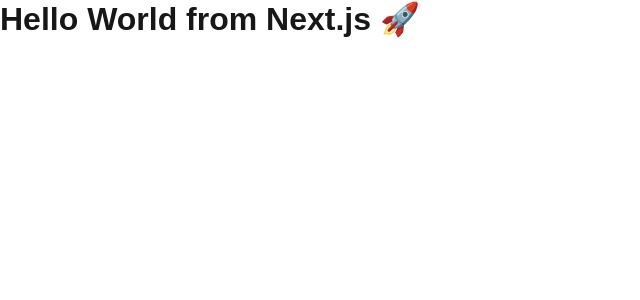
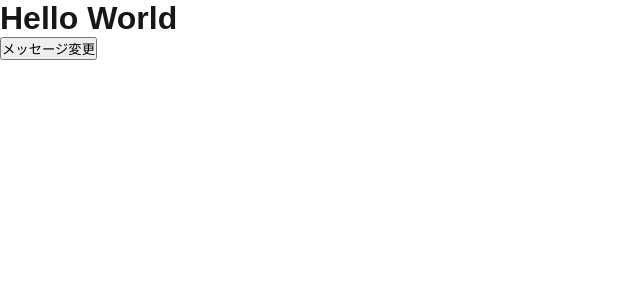
Before and after one commit to dogadoga/next-playground, a Next.js app: page / in a window 1280 px wide. Shown: the top 300 px of the page, without its empty margins (0-640 px from the left). Built offline with nearby package versions, Linux system fonts and the light colour scheme.

Commit message:
feat: useStateでボタン実装

```diff
--- a/app/page.tsx
+++ b/app/page.tsx
@@ -1,7 +1,13 @@
+"use client";
+
+import { useState } from "react";
+
 export default function Home() {
+  const [message, setMessage] = useState("Hello World");
   return (
     <main>
-      <h1>Hello World from Next.js 🚀</h1>
+      <h1>{message}</h1>
+      <button onClick={() => setMessage("こんにちは")}>メッセージ変更</button>
     </main>
   );
 }
```
